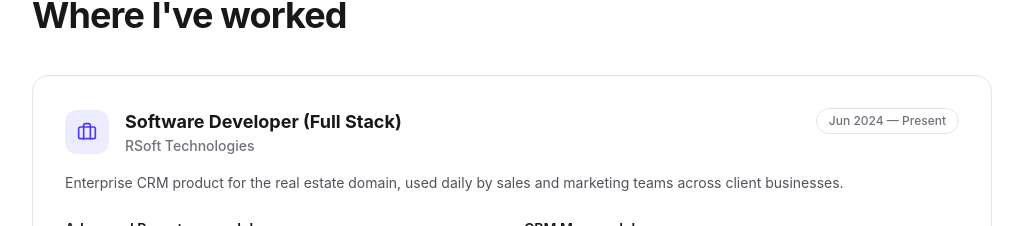
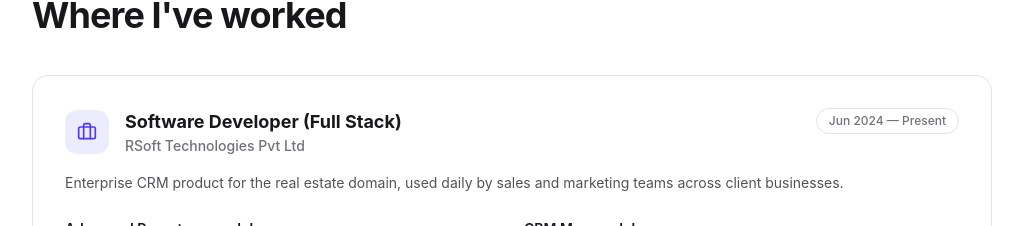
Before and after one commit to balajis-dev5/portfolio, a React (Vite) app: page / in a window 1280 px wide. Shown: the part 1588-1814 px from the top of the page, without its empty margins (128-1151 px from the left). Built offline with nearby package versions, Linux system fonts and the light colour scheme.

Commit message:
chore: use legal company name RSoft Technologies Pvt Ltd

```diff
--- a/src/data/profile.ts
+++ b/src/data/profile.ts
@@ -165,7 +165,7 @@ export const skillGroups: SkillGroup[] = [
 export const experience: Experience[] = [
   {
     title: 'Software Developer (Full Stack)',
-    company: 'RSoft Technologies',
+    company: 'RSoft Technologies Pvt Ltd',
     period: 'Jun 2024 — Present',
     summary:
       'Enterprise CRM product for the real estate domain, used daily by sales and marketing teams across client businesses.',
```
Also changed, not shown: 1 other file (tests, documents, lock files or other folders).
